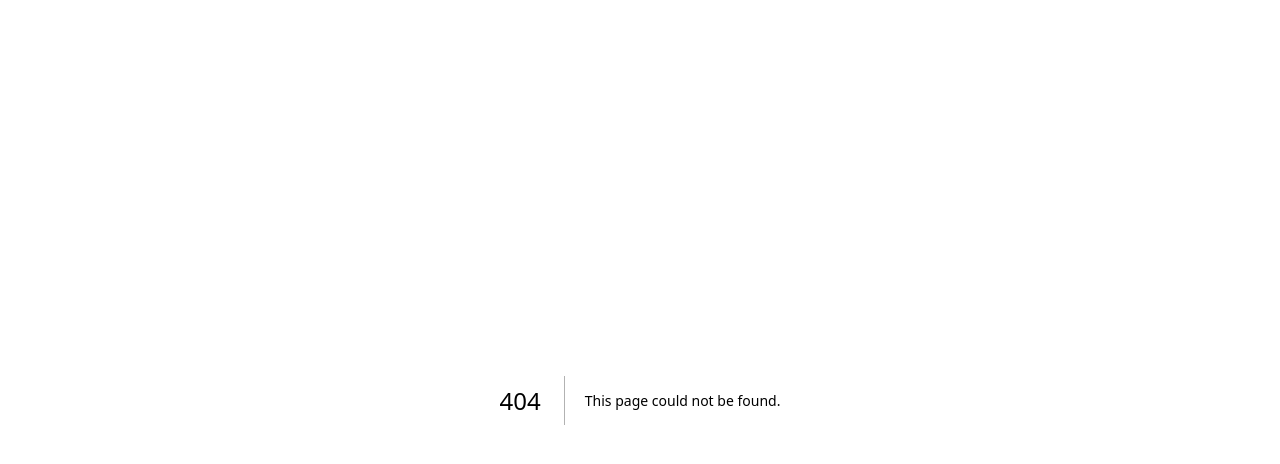
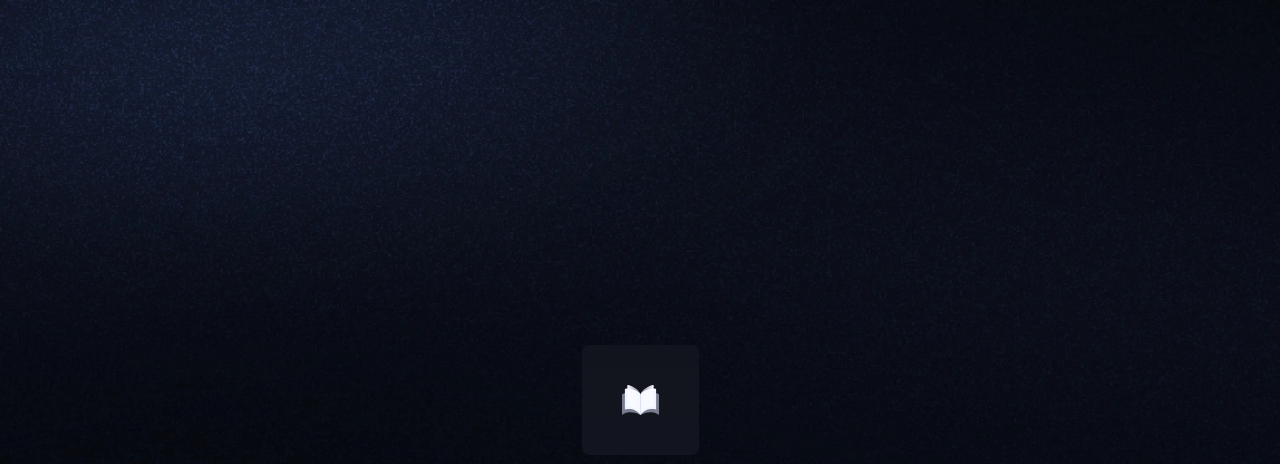
Before and after one commit to Khoa-BOB/library_management_system, a Next.js app: page /sign-in in a window 1280 px wide. Before the commit this address had no page. Shown: the top 464 px of the page. Built offline with nearby package versions, Linux system fonts and the light colour scheme.

Commit message:
Create layout for Authentication page

```diff
--- /dev/null
+++ b/app/(auth)/layout.tsx
@@ -0,0 +1,16 @@
+import React, { ReactNode } from "react";
+import Image from "next/image";
+
+const Layout = ({ children }: { children: ReactNode }) => {
+  return (
+    <main className="auth-container">
+      <section className="auth-form">
+        <div className="auth-box">
+          <Image src="/icons/logo.svg" alt="logo" width={37} height={37} />
+        </div>
+      </section>
+    </main>
+  );
+};
+
+export default Layout;
--- /dev/null
+++ b/app/(auth)/sign-in/page.tsx
@@ -0,0 +1,7 @@
+import React from "react";
+
+const Page = () => {
+  return <div>Page</div>;
+};
+
+export default Page;
--- /dev/null
+++ b/app/(auth)/sign-up/page.tsx
@@ -0,0 +1,7 @@
+import React from "react";
+
+const Page = () => {
+  return <div>Page</div>;
+};
+
+export default Page;
--- a/app/globals.css
+++ b/app/globals.css
@@ -248,11 +248,25 @@
 
 
 }
+@utility gradient-vertical {
+    background: linear-gradient(180deg, #12141d 0%, #12151f 100%);
+}
 
 @utility root-container{
     @apply flex min-h-screen flex-1 flex-col bg-pattern bg-cover bg-top px-5 xs:px-10 md:px-16;
 }
+@utility book-btn{
+    @apply bg-dark-600;
+}
 
-@utility book-btn{
-    @apply bg-dark-600
+@utility auth-container {
+    @apply relative flex flex-col-reverse text-light-100 sm:flex-row;
 }
+
+@utility auth-form {
+    @apply my-auto flex h-full min-h-screen flex-1 items-center bg-pattern bg-cover bg-top bg-dark-100 px-5 py-10;
+}
+
+@utility auth-box {
+    @apply gradient-vertical mx-auto flex max-w-xl flex-col gap-6 rounded-lg p-10;
+}
```
